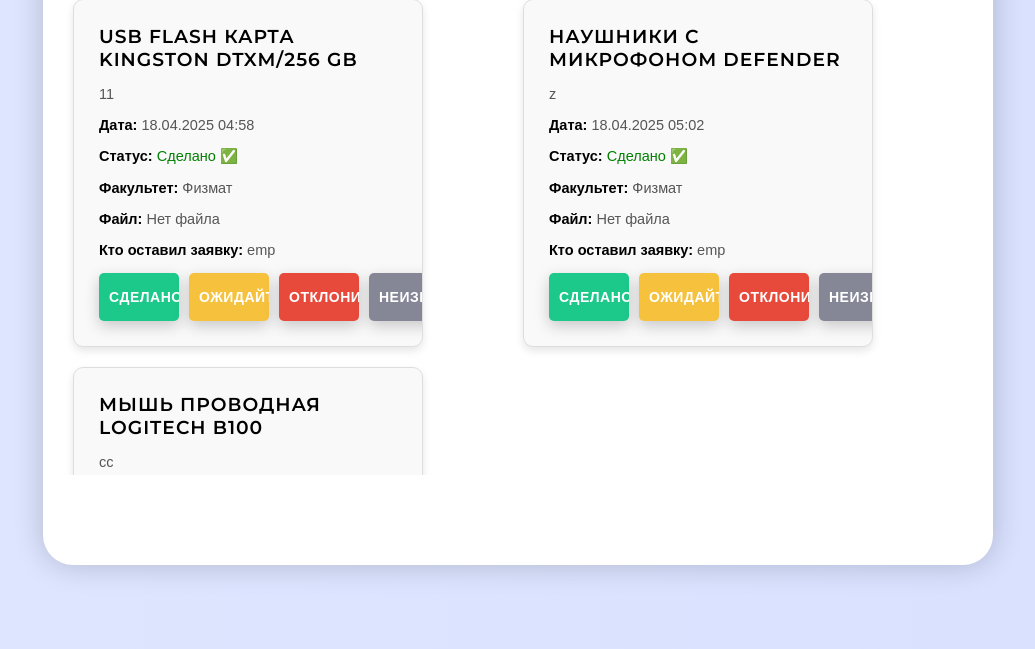
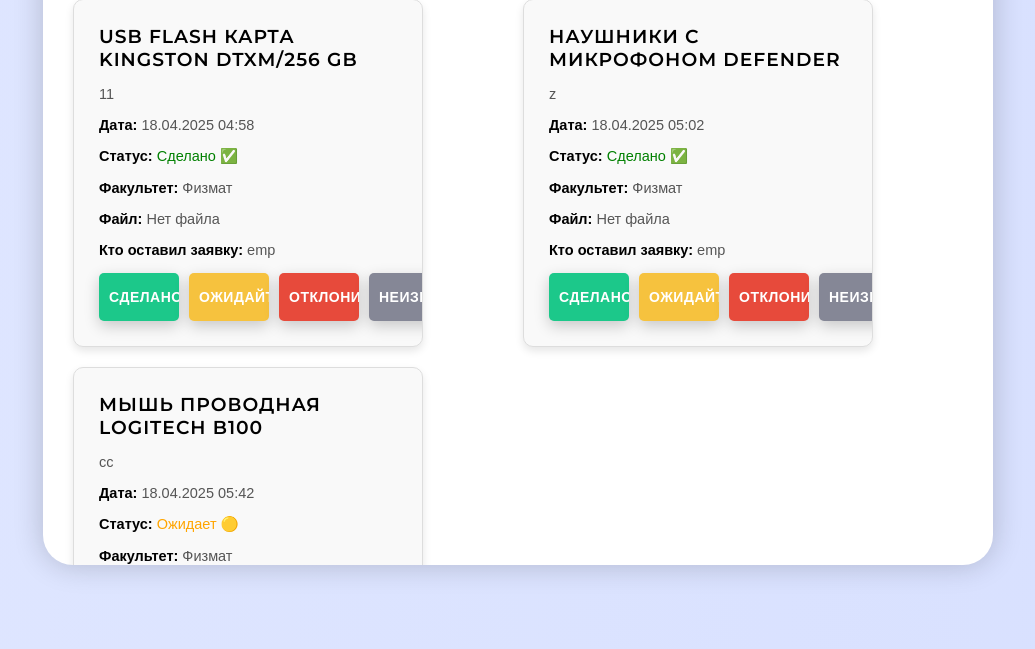
Before and after one commit to Seziimx/univer, a Flask app: template templates/admin.html in a window 1280 px wide. Shown: the part 1631-2280 px from the top of the page, without its empty margins (122-1157 px from the left). Run offline with Flask 3, Linux system fonts and the light colour scheme; the template is opened without the code that fills it: values that come from a table or form of the project are taken from there, others are empty; data comes from the database, SQL or seed files in the repository; some web fonts are replaced.

Commit message:
Your commit message

```diff
--- a/templates/admin.html
+++ b/templates/admin.html
@@ -47,7 +47,7 @@
 <!-- Список заявок -->
 <div class="scrollable-section" style="flex: 1; overflow-y: auto; padding-right: 10px;">
     <h2 style="margin-bottom: 20px; color: #333;">Список заявок</h2> <!-- Explicitly set text color -->
-    <div id="request-list" style="display: grid; grid-template-columns: repeat(auto-fit, minmax(300px, 1fr)); gap: 20px; padding: 10px; max-height: 75vh; overflow-y: auto;">
+    <div id="request-list" style="display: grid; grid-template-columns: repeat(auto-fit, minmax(300px, 1fr)); gap: 20px; padding: 10px; max-height: 90vh; overflow-y: auto;">
         {% if zayavki %}
             {% for z in zayavki %}
             <div class="card {% if z.urgent %}urgent{% endif %}"
```
